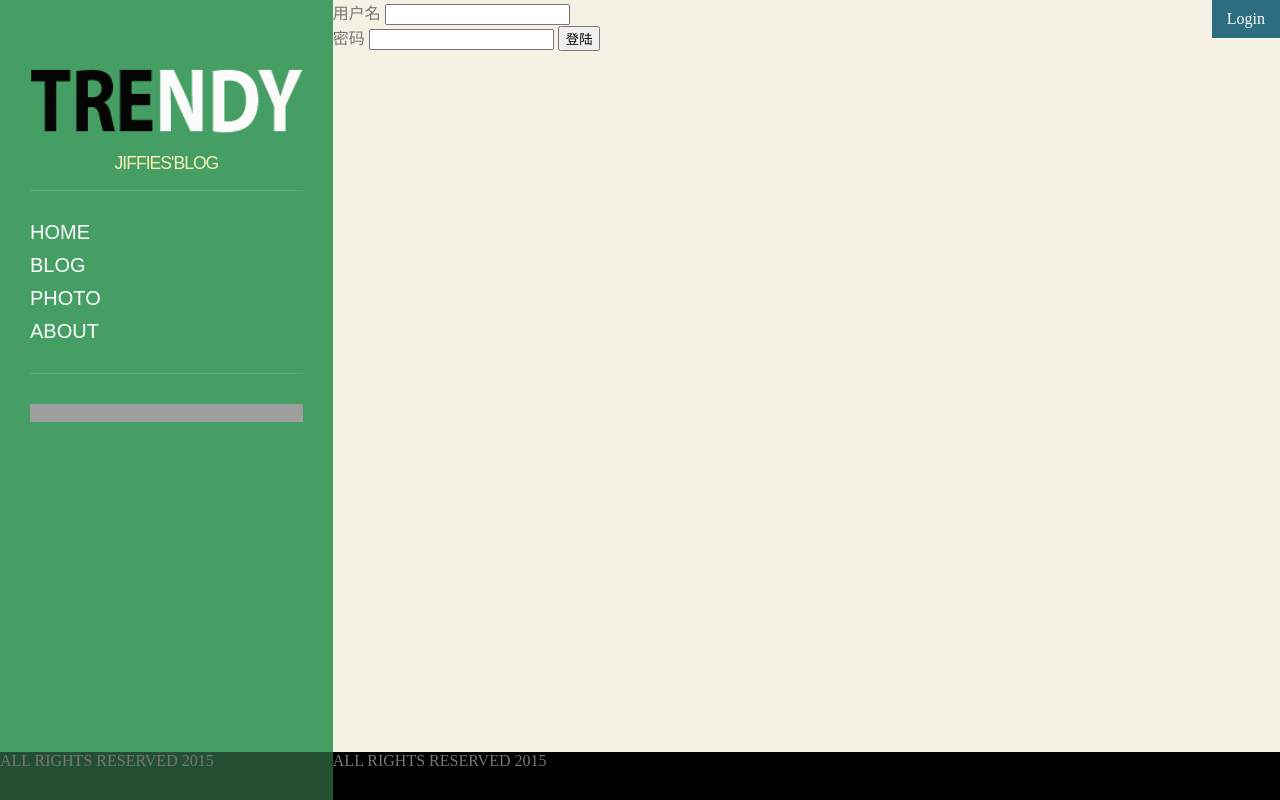
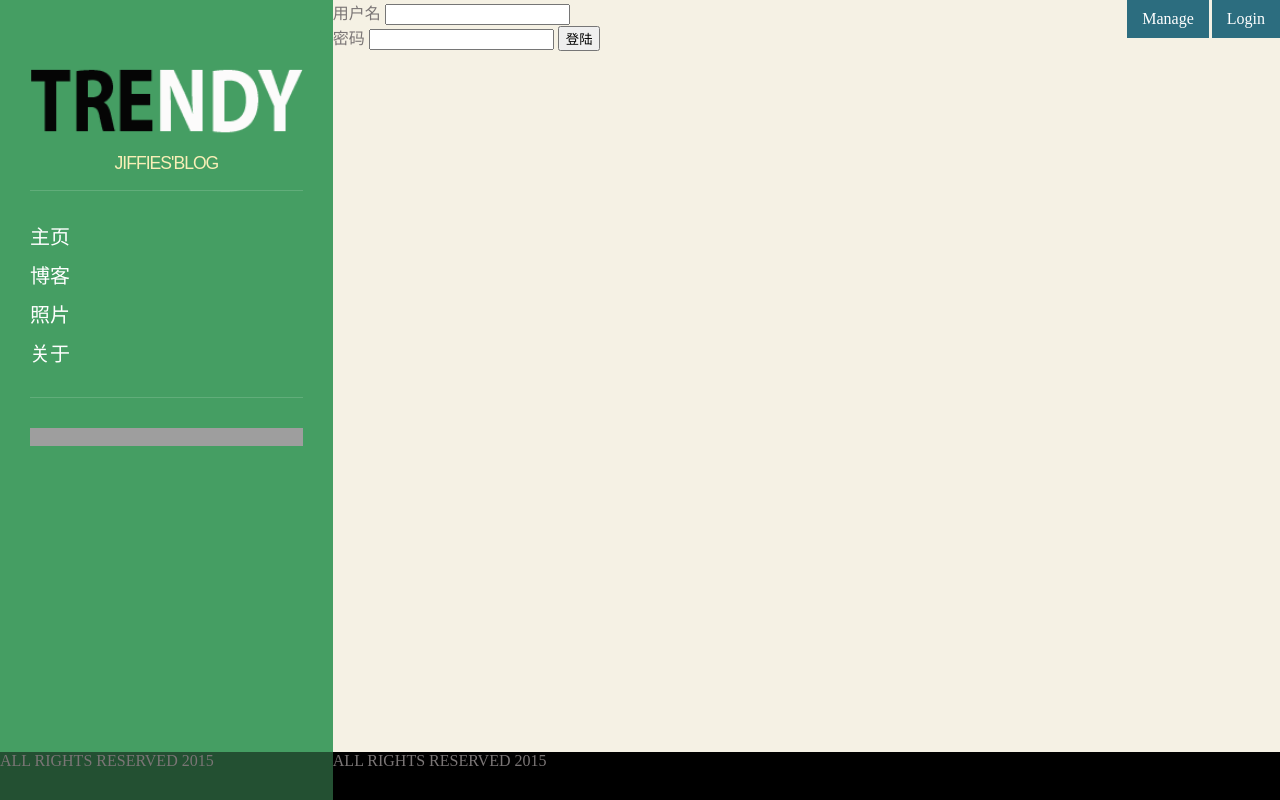
Before and after one commit to jiffies/jblog, a Python web app: template templates/signin.html in a window 1280 px wide. Run offline with Jinja, Linux system fonts and the light colour scheme; the template is opened without the code that fills it, so the values that code supplies are empty; grey boxes are pictures that could not be loaded.

Commit message:
hypertext

```diff
--- a/static/css/jblog.css
+++ b/static/css/jblog.css
@@ -150,10 +150,17 @@ text-align:center;
             right:0;
             background:#2C6D7F;
             color:white;
-            padding: 10px 15px;
         }
         #manage a{
             color: white;
+        }
+        #manage li{
+            float: right;
+            padding: 10px 15px;
+            /*border: 3px solid #F5F1E4;*/
+        }
+        #manage li+li{
+            border-right:3px solid #F5F1E4;
         }
         #back{
             background:#F5F1E4;
@@ -163,3 +170,11 @@ text-align:center;
             width: auto;
             right: 0;
         }
+
+        nav li a{
+            color:white;
+        }
+        nav li a:hover{
+            font-size:2.0em;
+            color:white;
+        }
--- a/static/js/jblog.js
+++ b/static/js/jblog.js
@@ -1,5 +1,4 @@
 $(document).ready(function(){
-        alert("ready?");
 $(window).scroll(function(){
     var scrollTop = $(this).scrollTop();
     var scrollHeight = $(document).height();
--- a/templates/base.html
+++ b/templates/base.html
@@ -13,16 +13,16 @@
         <div id="sidebar">
         <aside class="oi">
             <div id="logo">
-                <img src="../static/img/LOGO3.png"> </img>
+                <a href="/"><img src="../static/img/LOGO3.png"> </img></a>
             </div>
             <h3 id="logo-sub">jiffies'Blog</h3>
             <hr></hr>
             <nav>
                 <ul>
-                    <li>HOME</li>
-                    <li>BLOG</li>
-                    <li>PHOTO</li>
-                    <li>ABOUT</li>
+                    <li><a href="/">主页</a></li>
+                    <li><a href="/">博客</a></a></li>
+                    <li><a href="/">照片</a></li>
+                    <li><a href="/">关于</a></li>
                 </ul>
             </nav>
             <hr></hr>
@@ -39,11 +39,16 @@
         {% endblock %}
 
         <div id="manage">
+            <ul>
+                <li>
             {% if user %}
             <p><a href="/signout">Logout</a></p>
             {% else %}
             <p><a href="/signin">Login</a></p>
             {% endif %}
+            </li>
+                <li><p><a href="/add_blog">Manage</a></p></li>
+            </ul>
         </div>
         <footer id="footer">
             <!--<div class="oi-footer">-->
--- a/templates/signin.html
+++ b/templates/signin.html
@@ -1,7 +1,7 @@
 {% extends 'base.html' %}
 {% block content %}
     <div id="back">
-        <form id="signin" method="post" action="/api/authenticate?next=/signin">
+        <form id="signin" method="post" action="/api/authenticate">
             <label for="username">用户名</label>
                 <input type="text" name="email"/><br/>
             <label for="password">密码</label>
--- a/urls.py
+++ b/urls.py
@@ -33,7 +33,7 @@ def make_signed_cookie(id, password, max_age):
     expires = str(int(time.time() + (max_age or 86400)))
     L = [id, expires, hashlib.md5('%s-%s-%s-%s' % (id, password, expires, _COOKIE_KEY)).hexdigest()]
     return '-'.join(L)
-@api
+#@api
 @post('/api/authenticate')
 def authenticate():
     i = ctx.request.input(remember='')
@@ -50,6 +50,7 @@ def authenticate():
     cookie = make_signed_cookie(user.id, user.password, max_age)
     ctx.response.set_cookie(_COOKIE_NAME, cookie, max_age=max_age)
     user.password = '******'
+    raise seeother('/')
     return user
 
 
@@ -97,7 +98,7 @@ def check_admin():
     raise APIPermissionError('No permission.')
 
 
-@api
+#@api
 @post('/api/blogs')
 def api_create_blog():
     check_admin()
@@ -123,6 +124,7 @@ def api_create_blog():
     user = ctx.request.user
     blog = Blog(user_id=user.id,  title=title,  content=content,image=filename)
     blog.insert()
+    raise seeother('/')
     return blog
 
 @view("add_blog.html")
```
